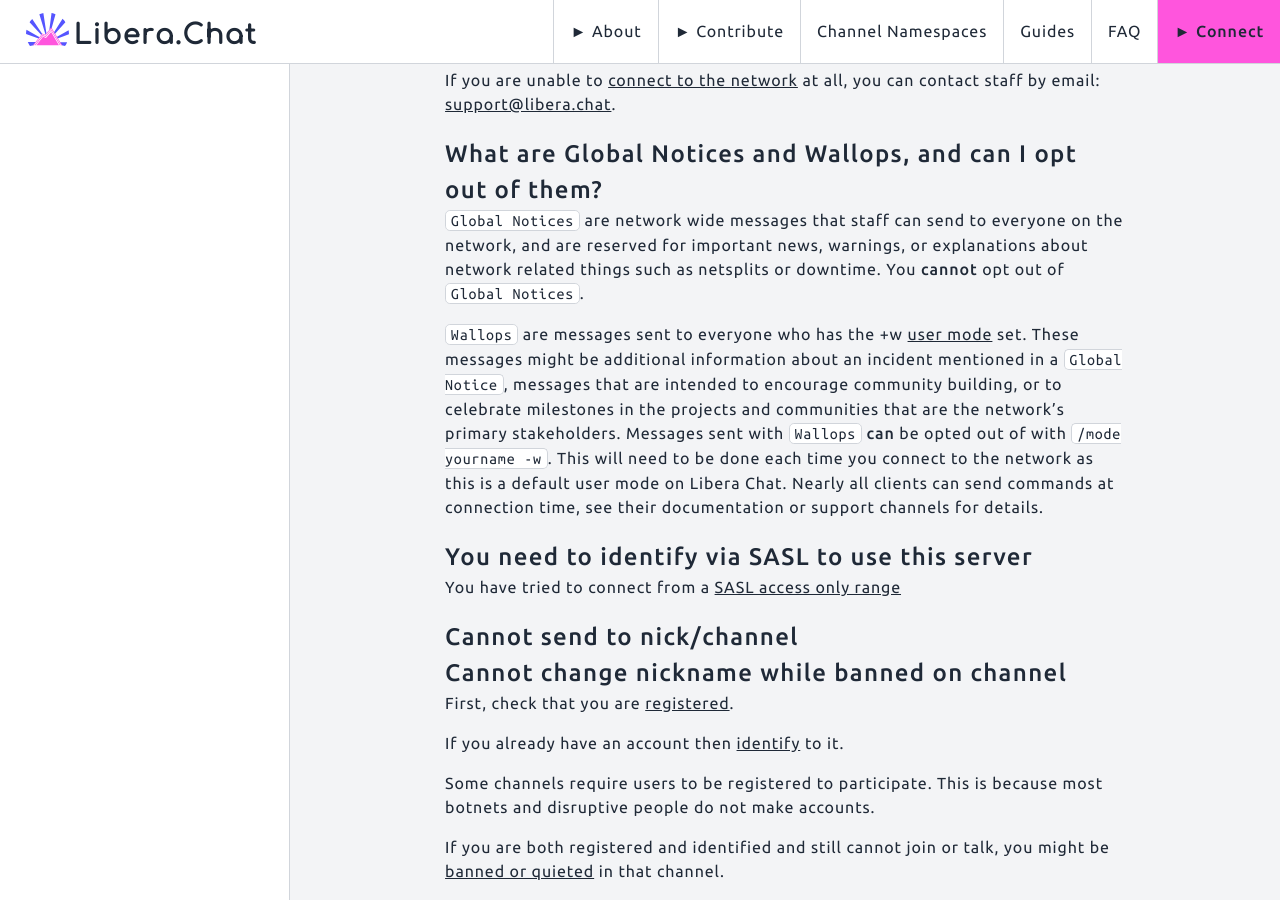
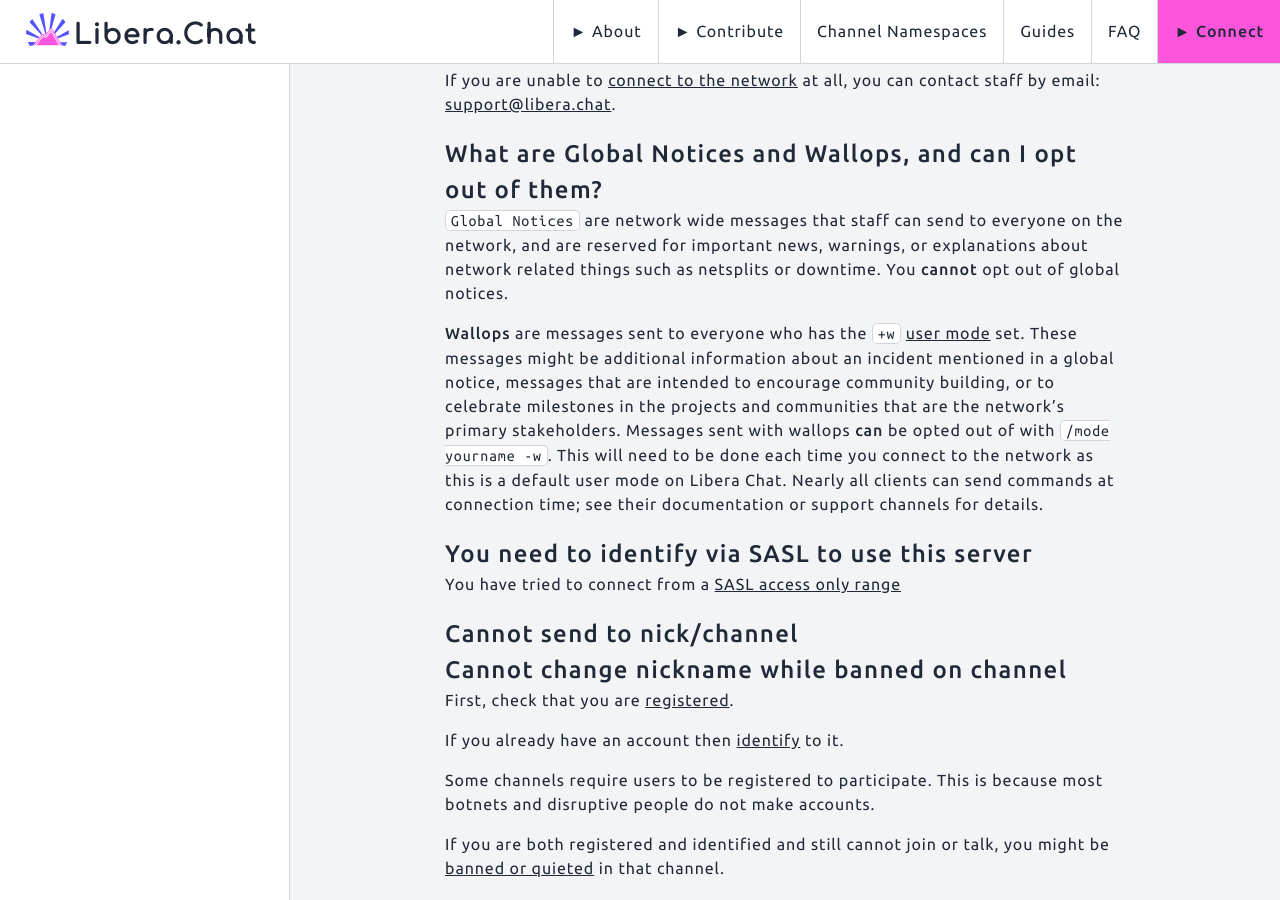
Before and after one commit to Libera-Chat/libera-chat.github.io, a Jekyll site: the page built from content/_guides/faq.md, in a window 1280 px wide and 900 px high, scrolled down 1446 px. Built offline with Jekyll 4.4.1, drawn with Linux system fonts in a browser that asks for light colours.

Commit message:
Apply suggestions from code review
Co-authored-by: Ryan Schmidt <skizzerz@skizzerz.net>

```diff
--- a/content/_guides/faq.md
+++ b/content/_guides/faq.md
@@ -64,16 +64,16 @@
 `Global Notices` are network wide messages that staff can send to everyone on
 the network, and are reserved for important news, warnings, or explanations
 about network related things such as netsplits or downtime. You **cannot** opt
-out of `Global Notices`.
+out of global notices.
 
-`Wallops` are messages sent to everyone who has the +w [user mode](/guides/usermodes)
+**Wallops** are messages sent to everyone who has the `+w` [user mode](/guides/usermodes)
 set. These messages might be additional information about an incident
-mentioned in a `Global Notice`, messages that are intended to encourage
+mentioned in a global notice, messages that are intended to encourage
 community building, or to celebrate milestones in the projects and communities
-that are the network's primary stakeholders. Messages sent with `Wallops`
+that are the network's primary stakeholders. Messages sent with wallops
 **can** be opted out of with `/mode yourname -w`. This will need to be done
 each time you connect to the network as this is a default user mode on Libera
-Chat. Nearly all clients can send commands at connection time, see their
+Chat. Nearly all clients can send commands at connection time; see their
 documentation or support channels for details.
 
 ## You need to identify via SASL to use this server
```
